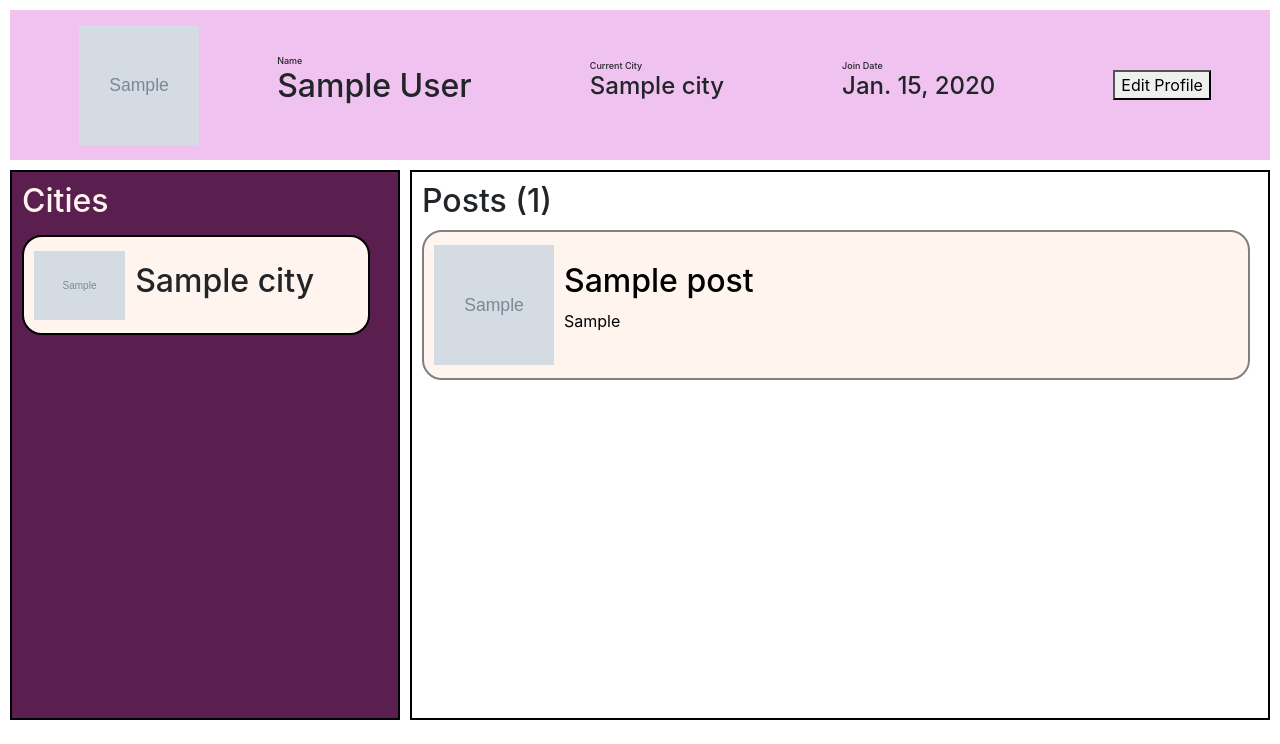
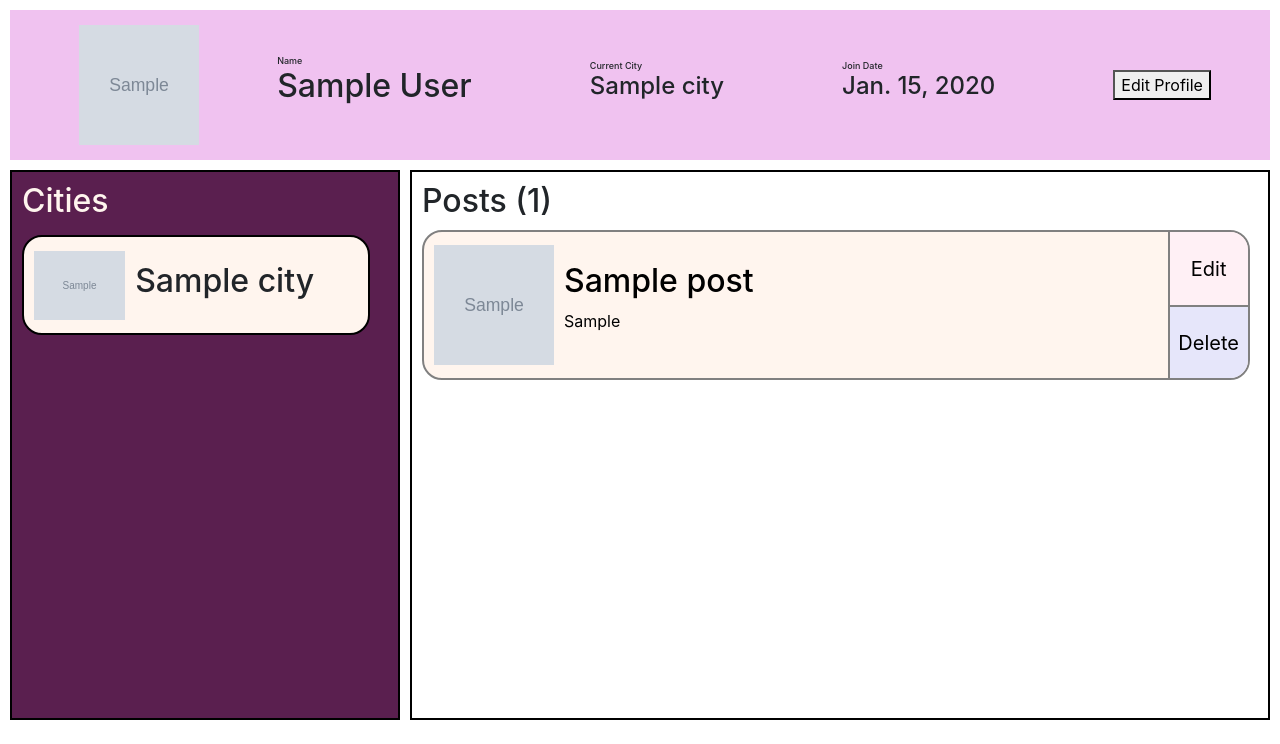
Before and after one commit to davisstacked/Wayfayer, a Django app: page /accounts/profile/ in a window 1280 px wide. Shown: the part 56-800 px from the top of the page. Run offline with Django 3.2, Linux system fonts and the light colour scheme; a user stored in the database is signed in; tables that the repository leaves empty hold one stand-in row (values such as "Sample post"); grey boxes marked "Sample" are stand-in pictures; parts of the project's set-up code (start-up, migrations or seed data) failed here and were passed over; some libraries are stand-ins or nearby versions.

Commit message:
Early attempt

```diff
--- a/main_app/static/js/show_city.js
+++ b/main_app/static/js/show_city.js
@@ -12,6 +12,7 @@ deleteBtns.forEach(btn => btn.addEventListener('click', e => {
     showForm.hidden = true;
     cityid = btn.dataset.cityid
     postid = btn.dataset.postid
+    pageid = btn.data.set.pageid
     dialogueContainer.classList.remove('hidden')
     deleteModal.hidden = false;
 }))
--- a/main_app/templates/profile.html
+++ b/main_app/templates/profile.html
@@ -1,13 +1,18 @@
 {%extends 'base.html'%}
+{% load static %}
 
 {%block title%}
 profile
 {%endblock%}
 
+{% block JS %}
+<script defer src="{% static 'js/profile.js' %}"></script>
+{% endblock %}
+
 {%block main%}
 <div class="dialogueContainer {{ hidden }}">
   <div class="dialogueBox">
-      <!-- this is where we'll put the login/signup forms -->
+    <div class="show-form" {{ showform}}>
       <span class="close-box"><i class="far fa-times-circle fa-2x"></i></span>
       {% if profile_form %}
       <form action="{% url 'edit_profile' %}" method="POST" enctype="multipart/form-data">
@@ -25,7 +30,15 @@ profile
           <h5>by {{ profile.display_name }} </h5>
         </div>
       {% endif %}
-
+    </div>
+    <!-- delete modal -->
+    <div class="delete-modal" hidden >
+      <h5>Are you sure you want to delete?</h5>
+      <div class="btn-actions">
+        <button id="delete-action">Delete</button>
+        <Button id="cancel-action">Cancel</Button>
+      </div>
+    </div>
   </div>
 </div>
  <div class="profile-content">
@@ -61,15 +74,23 @@ profile
    <section class="posts">
     <h2 class="post-header profile-post-header">Posts</h2>
     {% for post in posts %}
-      <a href="{% url 'profile_post' post.id %}">
-        <div class="profile-post postbox" data-city="{{ post.city.name }}">
-          <img src="{{ profile.image.url }}" alt="post name">
+    <div class="profile-post postbox user-btn-rm" data-city="{{ post.city.name }}">
+      <img src="{{ profile.image.url }}" alt="post name">
+          <a href="{% url 'profile_post' post.id %}">
             <div class="posttext">
             <h2>{{ post.title }}</h2>
             <p>{{ post.blurb|truncatechars:200 }}</p>
             </div>
+          </a>
+          <div class="ed-del-buttons">
+            <a href="{% url 'editpost' chosen_city.id post.id %}">
+              <button id="ed-btn">Edit</button>
+            </a>
+            <a >
+              <button id="delete-btn" data-cityid={{chosen_city.id}} data-postid={{post.id}} data-page="profile">Delete</button>
+            </a>
+          </div>
         </div>
-      </a>
     {% endfor %}
    </section>
  </div>
```
Also changed, not shown: main_app/static/js/profile.js (added, +31 -0 lines).
